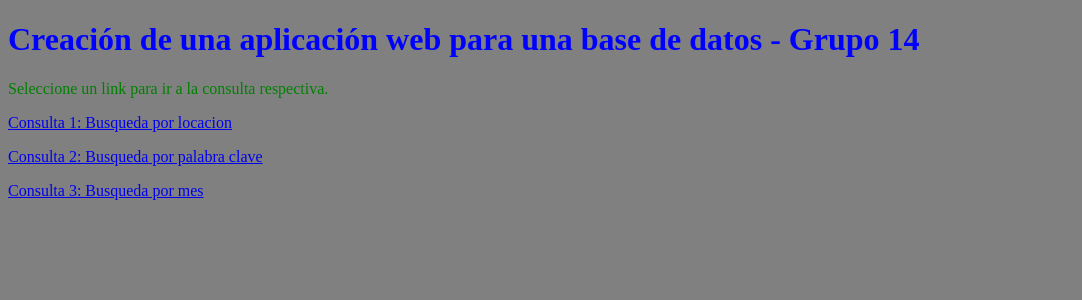
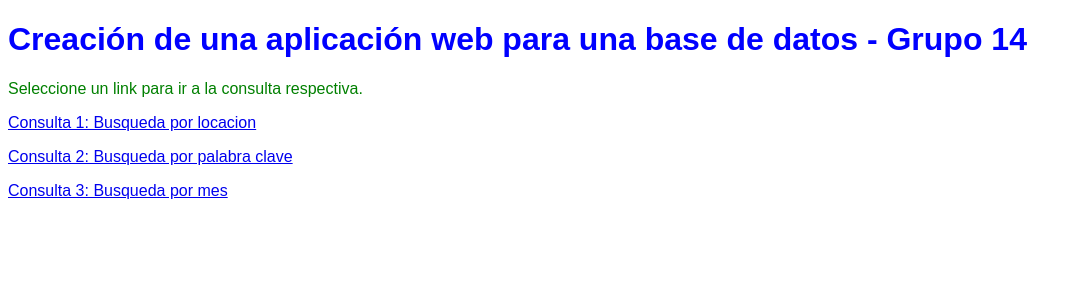
Before and after one commit to dpizarrow/Proyecto-CC3201, a Django app: page / in a window 1280 px wide. Shown: the top 300 px of the page, without its empty margins (0-1082 px from the left). Run offline with Django 3.2, Linux system fonts and the light colour scheme.

Commit message:
Edit landing page style

```diff
--- a/static/style.css
+++ b/static/style.css
@@ -1,5 +1,6 @@
 body {
-	  background-color: gray;
+  background-color: white;
+  font-family: sans-serif;
 }
 h1 {
     color: blue;
```
Lines whose indentation alone changed are shown as unchanged.
